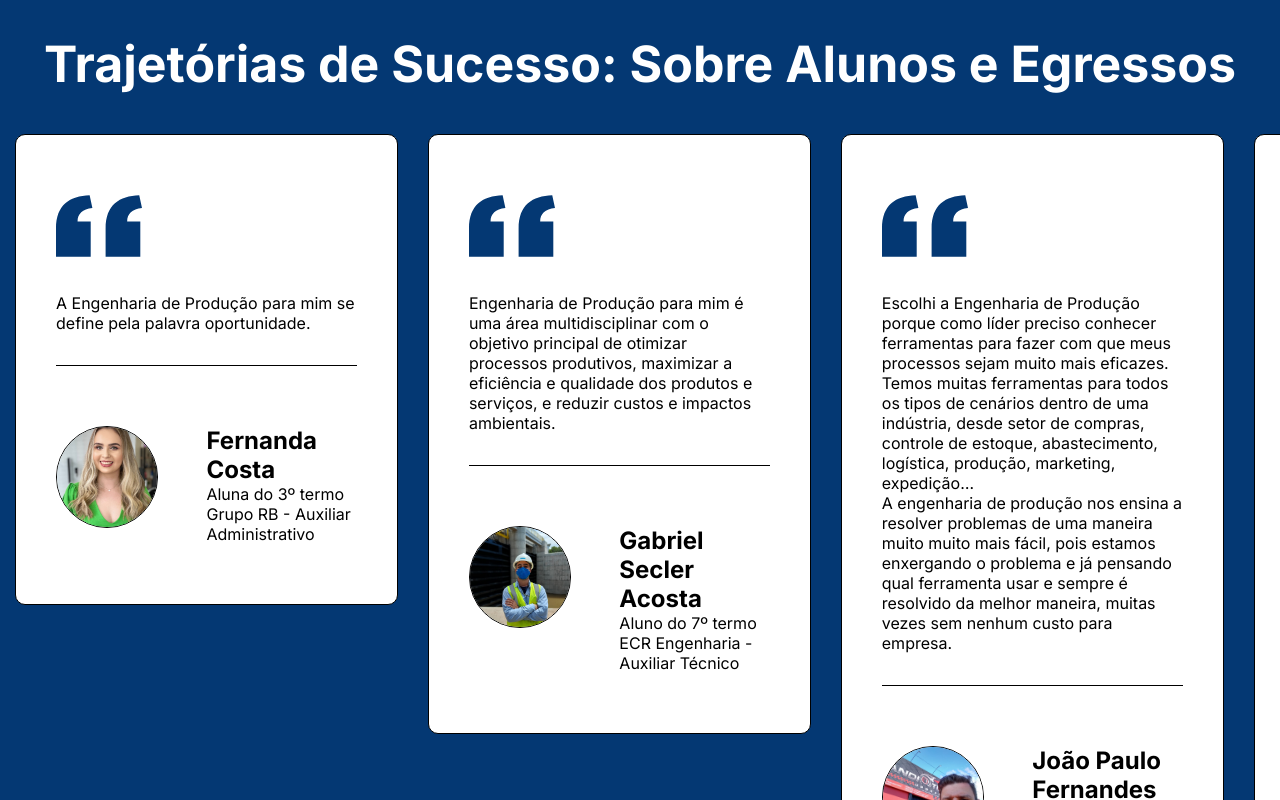
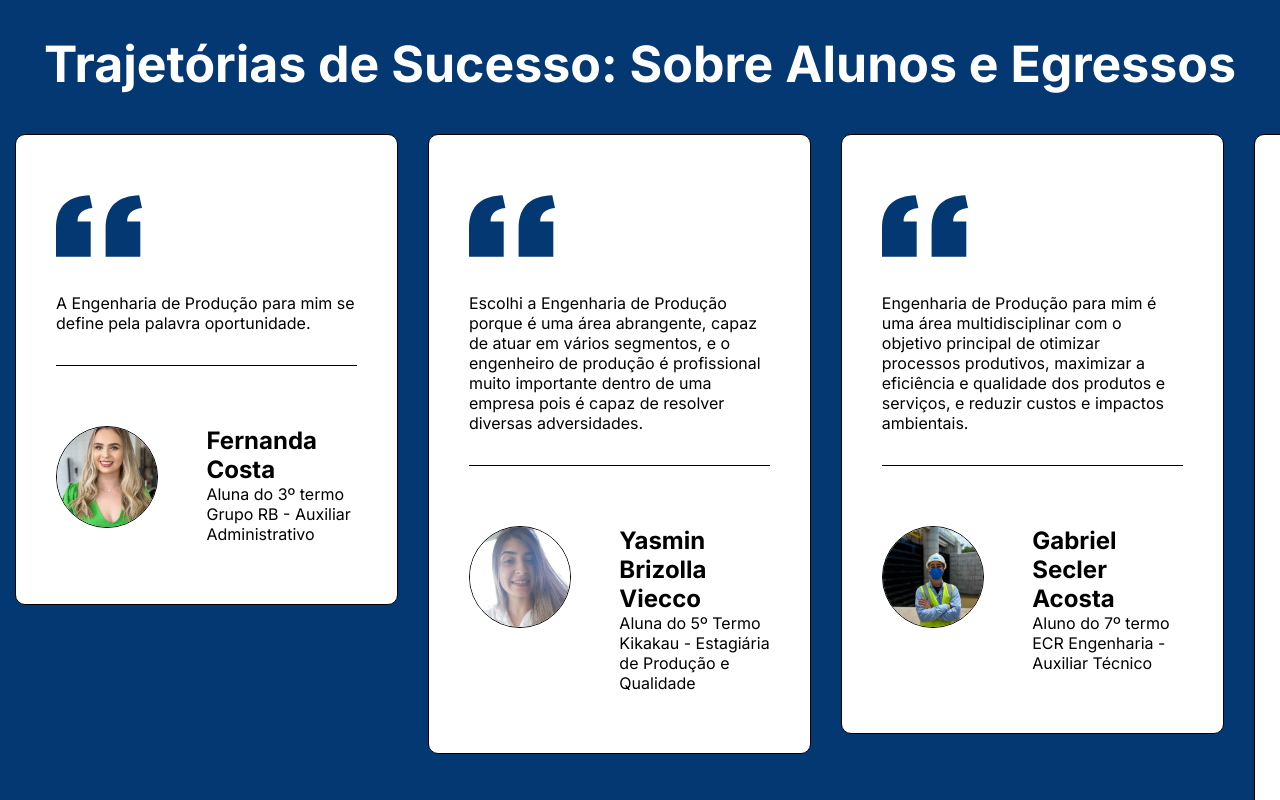
Before and after one commit to mph7/engprod, a React (Vite) app: page / in a window 1280 px wide. Shown: the part 5100-5900 px from the top of the page. Built offline with nearby package versions, Linux system fonts and the light colour scheme.

Commit message:
feat: add Yasmin's testimonial

```diff
--- a/src/container/Testimonials/Testimonials.jsx
+++ b/src/container/Testimonials/Testimonials.jsx
@@ -19,7 +19,7 @@ const Testimonials = () => {
     <CarouselProvider
       naturalSlideWidth={100}
       isIntrinsicHeight={true}
-      totalSlides={6}
+      totalSlides={7}
       visibleSlides={width > 1150 ? '3.1' : width > 768 ? '2.1' : 1.05}
     >
       <Slider>
@@ -34,6 +34,15 @@ const Testimonials = () => {
         </Slide>
         <Slide index={1}>
           <TestimonialCard
+            testimonial={'Escolhi a Engenharia de Produção porque é uma área abrangente, capaz de atuar em vários segmentos, e o engenheiro de produção é profissional muito importante dentro de uma empresa pois é capaz de resolver diversas adversidades.'}
+            image={'./images/testimonial-yasmin.jpg'}
+            name={'Yasmin Brizolla Viecco'}
+            term={'Aluna do 5º Termo'}
+            company={'Kikakau - Estagiária de Produção e Qualidade'}
+          ></TestimonialCard>
+        </Slide>
+        <Slide index={2}>
+          <TestimonialCard
             testimonial={'Engenharia de Produção para mim é uma área multidisciplinar com o objetivo principal de otimizar processos produtivos, maximizar a eficiência e qualidade dos produtos e serviços, e reduzir custos e impactos ambientais.'}
             image={'./images/testimonial-gabriel.jpg'}
             name={'Gabriel Secler Acosta'}
@@ -41,7 +50,7 @@ const Testimonials = () => {
             company={'ECR Engenharia - Auxiliar Técnico'}
           ></TestimonialCard>
         </Slide>
-        <Slide index={2}>
+        <Slide index={3}>
           <TestimonialCard
             testimonial={'Escolhi a Engenharia de Produção porque como líder preciso conhecer ferramentas para fazer com que meus processos  sejam muito mais eficazes. \nTemos muitas ferramentas para todos os tipos de cenários dentro de uma indústria, desde setor de compras, controle de estoque, abastecimento, logística, produção, marketing, expedição…\n' +
               'A engenharia de produção nos ensina a resolver problemas de uma maneira muito muito mais fácil, pois estamos enxergando o problema e já pensando qual ferramenta usar e sempre é resolvido da melhor maneira,  muitas vezes sem nenhum custo para empresa.\n'}
@@ -51,7 +60,7 @@ const Testimonials = () => {
             company={'Landi Turbina - Líder de Produção'}
           ></TestimonialCard>
         </Slide>
-        <Slide index={3}>
+        <Slide index={4}>
           <TestimonialCard
             testimonial={'Engenharia de Produção para mim é muito mais do que um curso de graduação ' +
               'geralmente destinado a setores industriais e prestadores de serviços, é uma completa adaptação do ' +
@@ -66,7 +75,7 @@ const Testimonials = () => {
             company={'Ki-Kakau - Comprador de Embalagens'}
           ></TestimonialCard>
         </Slide>
-        <Slide index={4}>
+        <Slide index={5}>
           <TestimonialCard
             testimonial={'Escolhi a Engenharia de Produção porque me abriu diversas portas no mercado de trabalho e me possibilitou trabalhar com aquilo que amo liderança e desenvolvimento de pessoas.'}
             image={'./images/testimonial-flavia.jpg'}
@@ -75,7 +84,7 @@ const Testimonials = () => {
             company={'Bayer - Supervisora de Produção'}
           ></TestimonialCard>
         </Slide>
-        <Slide index={5}>
+        <Slide index={6}>
           <TestimonialCard
             testimonial={'Eu escolhi a Engenharia de Produção, pois o curso proporciona uma série de áreas de atuação, que vão desde a área de operações e processos de produção, logística, engenharia econômica e engenharia do trabalho, até prestação de serviços de consultoria e análises; envolvendo também conceitos de humanas, comunicação, gestão de pessoas e administrativa.\n' +
               'Por ser abrangente e com possibilidade de atuação em diferentes áreas, os profissionais possuem boas chances de conquistar uma vaga no mercado de trabalho \n' +
@@ -86,6 +95,7 @@ const Testimonials = () => {
             company={'Alispec - Analista de Logística'}
           ></TestimonialCard>
         </Slide>
+
       </Slider>
     </CarouselProvider>
   </div> )
```
Also changed, not shown: public/images/testimonial-yasmin.jpg (added).
